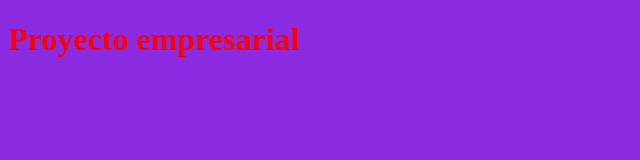
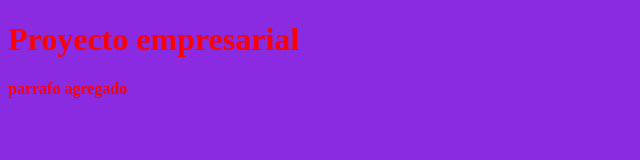
Before and after one commit to sergio-lopz/CursoGit, a plain HTML site: page index.html in a window 1280 px wide. Shown: the whole page, without its empty margins (0-640 px from the left). Drawn offline with Linux system fonts and the light colour scheme.

Commit message:
Update index.html

```diff
--- a/index.html
+++ b/index.html
@@ -9,6 +9,7 @@
 </head>
 <body>
     <h1>Proyecto empresarial</h1>
+    <p>parrafo agregado<p/>
 
 </body>
 </html>
```
